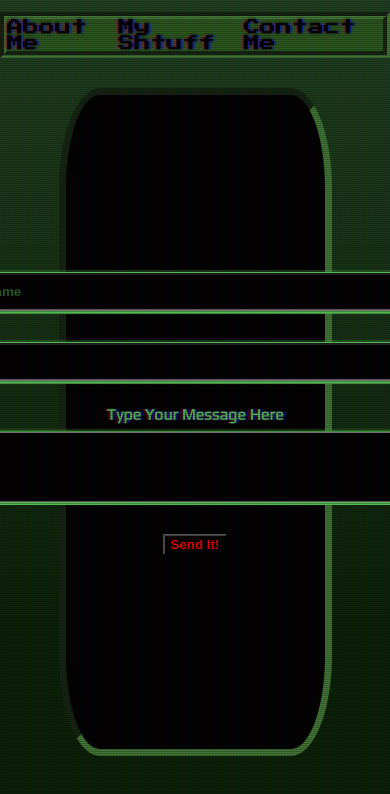
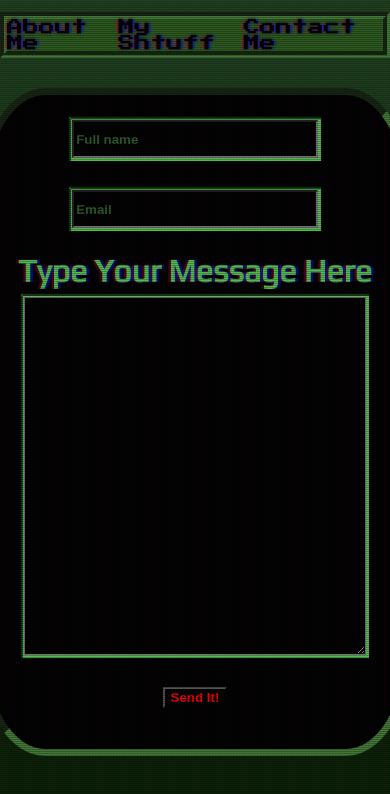
Before and after one commit to madrodgerflynn/reactFolio, a React (Create React App) app: page /Contact in a window 390 px wide. Shown: the top 794 px of the page. Built offline with nearby package versions, Linux system fonts and the light colour scheme; a web font is replaced by a local one.

Commit message:
mobile view looks better

```diff
--- a/src/componenets/bio/Bio.css
+++ b/src/componenets/bio/Bio.css
@@ -19,7 +19,7 @@ h2 {
   width: 90vw;
   height: 70vh;
   padding: 2rem;
-  margin: 4rem;
+  margin: 2rem;
   border: 7px inset var(--space);
   /* background-color: var(--mandarin); */
   font-family: "Play", sans-serif;
--- a/src/componenets/contact/Contact.css
+++ b/src/componenets/contact/Contact.css
@@ -24,6 +24,7 @@
   display: flex;
   flex-direction: column;
   width: 30rem;
+  align-items: center;
 }
 .messageTitle {
   display: flex;
@@ -92,15 +93,25 @@
   box-shadow: inset 0 0 0.1rem 0.2rem var(--black), 0 0 0.1rem 0.2rem var(--red);
 }
 @media screen and (max-width: 390px) {
-  .contactForm {
+  /* .contactForm {
     width: 50%;
     /* margin-right: 1rem; */
-    font-size: 1rem;
-  }
+  /* font-size: 1rem;
+  } */
   .contactContainer {
     width: 50%;
   }
   .stuffContainer {
     width: 80%;
   }
+  .nameInput {
+    width: 70%;
+  }
+  .emailInput {
+    width: 70%;
+  }
+  .message {
+    width: 70%;
+    height: 22rem;
+  }
 }
--- a/src/componenets/myShtuff/MyShtuff.css
+++ b/src/componenets/myShtuff/MyShtuff.css
@@ -15,11 +15,19 @@
   color: var(--mandarin);
   background-color: var(--black);
   border-radius: 15%;
-  align-items: center;
+  /* align-items: center; */
+  overflow: scroll;
+}
+::-webkit-scrollbar {
+  width: 0;
+  background: transparent;
 }
 .galleryBtn {
   background-color: var(--lilac);
   float: right;
+  color: var(--red);
+  border-radius: 3%;
+  border: 2px inset var(--red);
   /* position: absolute; */
   /* right: 0; */
   top: 10px;
@@ -38,5 +46,11 @@
   width: 100vw;
 }
 .card-body {
-  margin-left: 6rem;
+  margin-left: 2rem;
 }
+@media screen and (max-width: 390px) {
+  .card {
+    width: 70%;
+    font-size: 1.25rem;
+  }
+}
```
